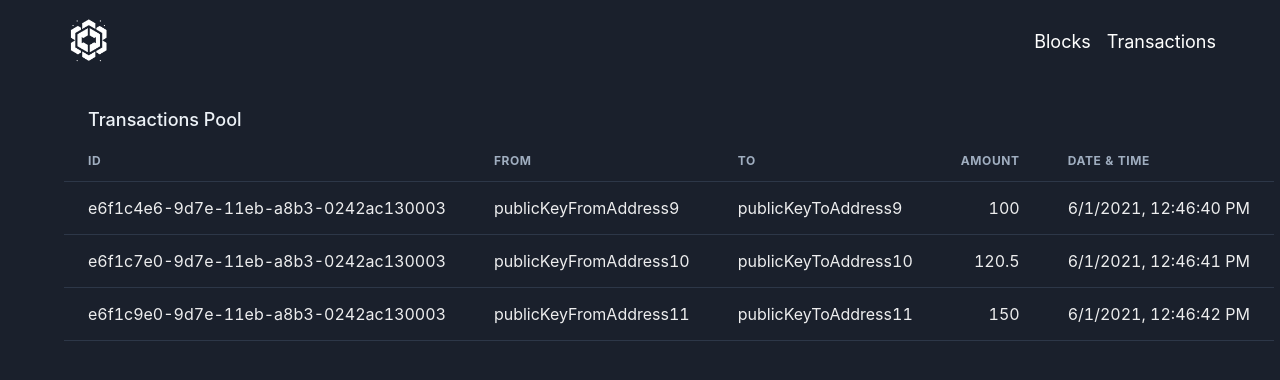
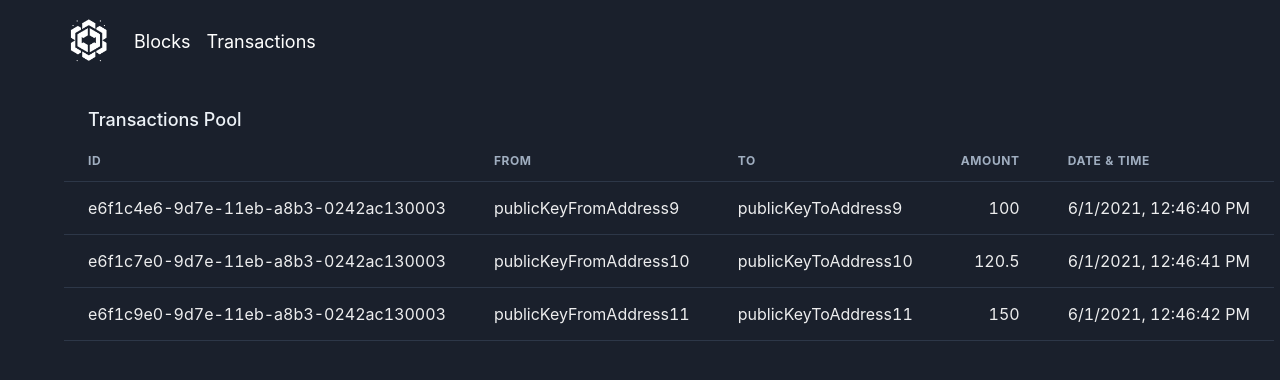
Before and after one commit to okr-go-club/blockchain, a React (Create React App) app in the folder frontend/: page /transactions in a window 1280 px wide. Shown: the top 380 px of the page. Built offline with nearby package versions, Linux system fonts and the light colour scheme.

Commit message:
small ui tweaks 🪽

```diff
--- a/frontend/src/Navbar.tsx
+++ b/frontend/src/Navbar.tsx
@@ -7,8 +7,7 @@ export default function Navbar() {
     <Box px={'5vw'} py={4}>
       <Flex alignItems="center">
         <Image src={logo} alt="Logo" boxSize="50px" />
-        <Spacer />
-        <Flex gap={4}>
+        <Flex pl={'20px'} gap={4}>
           <Link fontSize={'18px'} as={RouterLink} to="/blocks" color="white">
             Blocks
           </Link>
```
